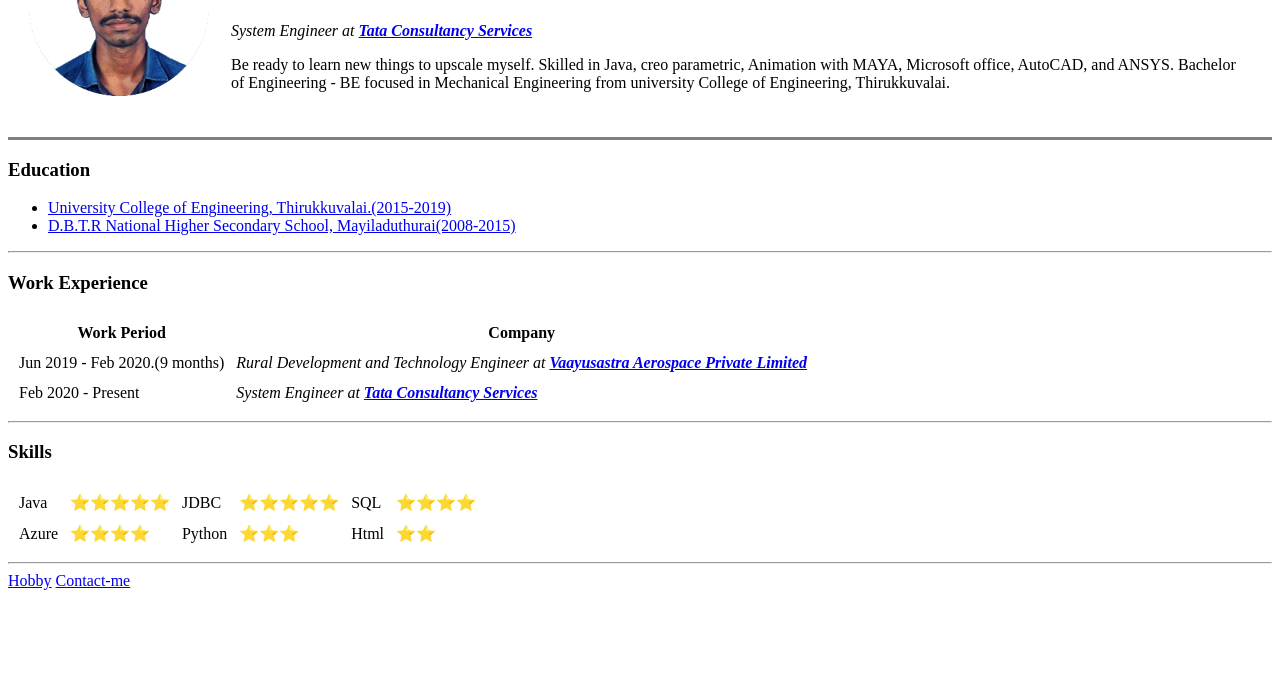
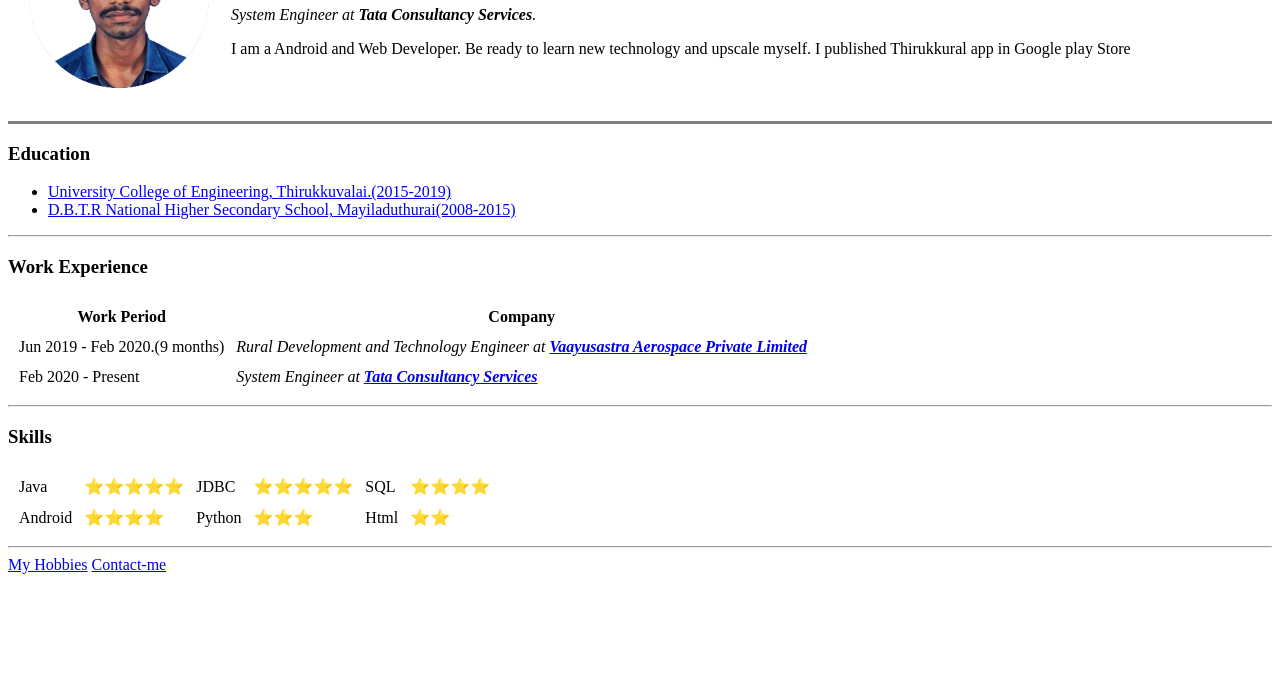
Before and after one commit to SSiva1797/CV, a plain HTML site: page index.html in a window 1280 px wide. Shown: the part 121-800 px from the top of the page. Drawn offline with Linux system fonts and the light colour scheme.

Commit message:
Updated new information and UI changes

```diff
--- a/index.html
+++ b/index.html
@@ -1,54 +1,40 @@
 <!DOCTYPE html>
 <html lang="en">
+
 <head>
     <meta charset="UTF-8" />
     <meta http-equiv="X-UA-Compatible" content="IE=edge" />
     <meta name="viewport" content="width=device-width, initial-scale=1.0" />
-    <title>Siva S Profile</title>
+    <title>Siva's Homepage</title>
 </head>
 
 <body>
     <table cellspacing="20">
         <tr>
             <td>
-          <img src="images/Circle cropped small.png" alt="Siva S Profile Pic" />
+                <img src="images/Circle cropped small.png" alt="Siva S Profile Picture">
             </td>
             <td>
-          <h1>Siva S</h1>
-          <br />
-          <p>
-            <em>
-              System Engineer at
-              <strong
-                ><a href="https://www.tcs.com/" target="_blank"
-                  >Tata Consultancy Services</a
-                ></strong
-              ></em
-            >
-          </p>
-          <p>
-            Be ready to learn new things to upscale myself. Skilled in Java,
-            creo parametric, Animation with MAYA, Microsoft office, AutoCAD, and
-            ANSYS. Bachelor of Engineering - BE focused in Mechanical
-            Engineering from university College of Engineering, Thirukkuvalai.
-          </p>
+                <h1>Siva Soundararajalu</h1>
+                <p><em>System Engineer at <strong>Tata Consultancy Services</strong>.</em></p>
+                <p>I am a Android and Web Developer. Be ready to learn new technology and upscale myself. I published
+                    Thirukkural
+                    app in Google play Store</p>
             </td>
         </tr>
     </table>
+
 
     <hr size="3" noshade />
     <h3>Education</h3>
     <ul>
         <li>
-        <a href="https://www.aucetk.edu.in/" target="_blank"
-          >University College of Engineering, Thirukkuvalai.(2015-2019)</a
-        >
+            <a href="https://www.aucetk.edu.in/" target="_blank">University College of Engineering,
+                Thirukkuvalai.(2015-2019)</a>
         </li>
         <li>
-        <a href="https://www.facebook.com/dbtrschool/" target="_blank"
-          >D.B.T.R National Higher Secondary School,
-          Mayiladuthurai(2008-2015)</a
-        >
+            <a href="https://www.facebook.com/dbtrschool/" target="_blank">D.B.T.R National Higher Secondary School,
+                Mayiladuthurai(2008-2015)</a>
         </li>
     </ul>
     <hr />
@@ -64,27 +50,18 @@
             <tr>
                 <td>Jun 2019 - Feb 2020.(9 months)</td>
                 <td>
-            <em
-              >Rural Development and Technology Engineer at
-              <strong
-                ><a href="https://www.vaayusastra.com/" target="_blank"
-                  >Vaayusastra Aerospace Private Limited
-                </a></strong
-              ></em
-            >
+                    <em>Rural Development and Technology Engineer at
+                        <strong><a href="https://www.vaayusastra.com/" target="_blank">Vaayusastra Aerospace Private
+                                Limited
+                            </a></strong></em>
                 </td>
             </tr>
             <tr>
                 <td>Feb 2020 - Present</td>
                 <td>
-            <em
-              >System Engineer at
-              <strong
-                ><a href="https://www.tcs.com/" target="_blank"
-                  >Tata Consultancy Services
-                </a></strong
-              ></em
-            >
+                    <em>System Engineer at
+                        <strong><a href="https://www.tcs.com/" target="_blank">Tata Consultancy Services
+                            </a></strong></em>
                 </td>
             </tr>
         </tbody>
@@ -101,7 +78,7 @@
             <td>⭐⭐⭐⭐</td>
         </tr>
         <tr>
-        <td>Azure</td>
+            <td>Android</td>
             <td>⭐⭐⭐⭐</td>
             <td>Python</td>
             <td>⭐⭐⭐</td>
@@ -110,7 +87,8 @@
         </tr>
     </table>
     <hr />
-    <a href="hobby.html" target="_blank">Hobby</a>
+    <a href="hobby.html" target="_blank">My Hobbies</a>
     <a href="contact-me.html" target="_blank">Contact-me</a>
 </body>
+
 </html>
```
Also changed, not shown: contact-me.html (+8 -7 lines), hobby.html (+3 -0 lines). Lines whose indentation alone changed are shown as unchanged.
